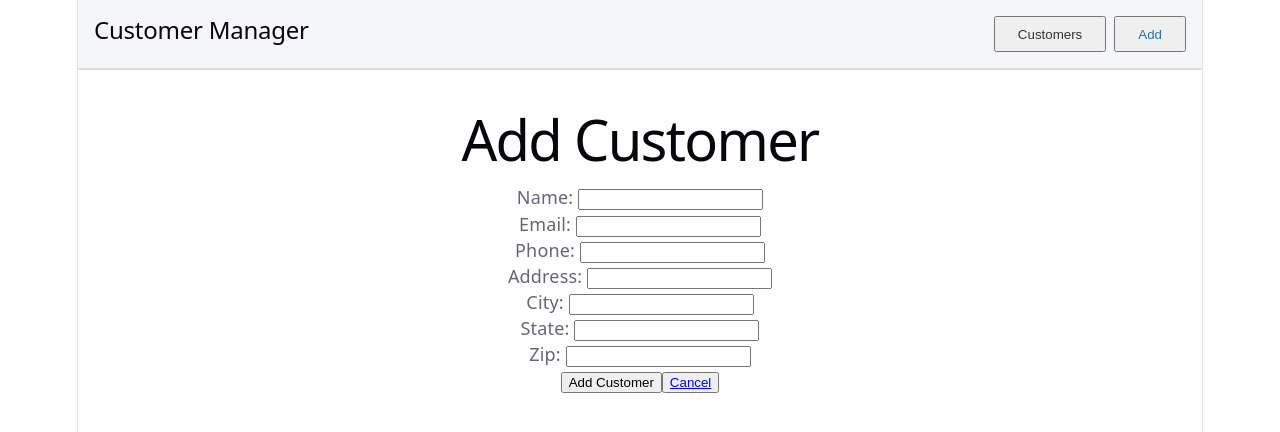
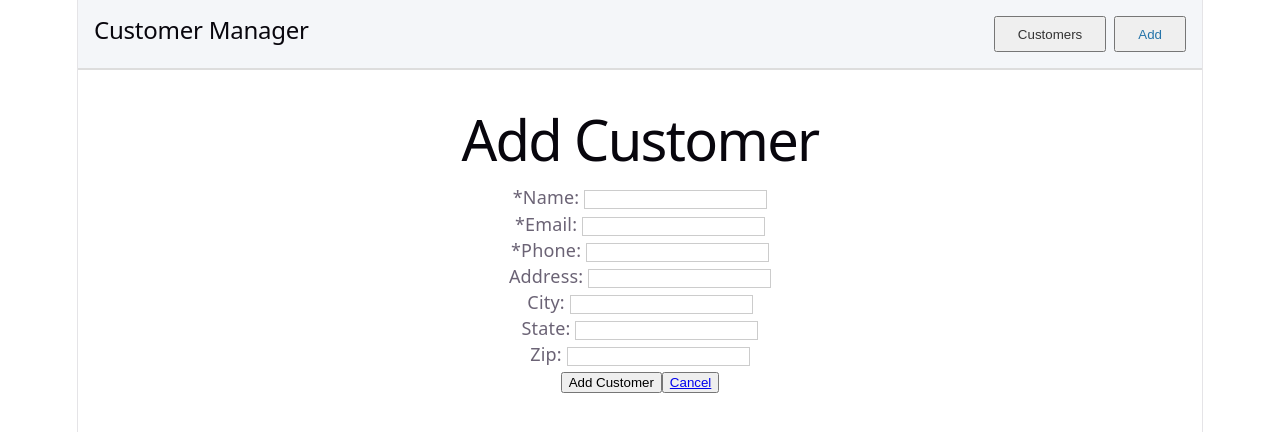
Before and after one commit to iltStudent07/capstone-two-customer-app, a React (Vite) app: page /add in a window 1280 px wide. Shown: the top 432 px of the page. Built offline with nearby package versions, Linux system fonts and the light colour scheme.

Commit message:
Add form validation

```diff
--- a/db.json
+++ b/db.json
@@ -49,6 +49,26 @@
       "city": "Boston",
       "state": "MA",
       "zip": "02108"
+    },
+    {
+      "name": "Stacy Johnson",
+      "email": "joe@example.com",
+      "phone": "777-7777",
+      "address": "123 Way Street",
+      "city": "Citytown",
+      "state": "IL",
+      "zip": "12345",
+      "id": 6
+    },
+    {
+      "name": "John Jacobs",
+      "email": "joe@example.com",
+      "phone": "123-4567",
+      "address": "132 Wallaby Way",
+      "city": "Sydney",
+      "state": "CA",
+      "zip": "67890",
+      "id": 7
     }
   ]
 }
--- a/src/components/CustomerForm.tsx
+++ b/src/components/CustomerForm.tsx
@@ -18,11 +18,76 @@ const emptyForm = {
     zip: '',
 }
 
+const emptyErrors: Record<keyof CustomerFormData, string> = {
+    name: '',
+    email: '',
+    phone: '',
+    address: '',
+    city: '',
+    state: '',
+    zip: '',
+}
+
+const stateAbbreviationPattern = /^(AL|AK|AZ|AR|CA|CO|CT|DE|FL|GA|HI|ID|IL|IN|IA|KS|KY|LA|ME|MD|MA|MI|MN|MS|MO|MT|NE|NV|NH|NJ|NM|NY|NC|ND|OH|OK|OR|PA|RI|SC|SD|TN|TX|UT|VT|VA|WA|WV|WI|WY|DC)$/i
+
 function CustomerForm({mode, initialData, onSubmit}: FormProps) {
-    //sets whether the form loads with data from a customer or an empty form based off of what mode the form is in
+    //sets whether the form loads with data from a customer or an empty form
     const [formData, setFormData] = useState<CustomerFormData>(initialData ?? emptyForm)
+    const [errors, setErrors] = useState<Record<keyof CustomerFormData, string>>(emptyErrors)
 
     type FormKey = keyof CustomerFormData
+
+    const validateField = (field: FormKey, value: string): string => {
+        const trimmedValue = value.trim()
+
+        //Form field validation
+        switch (field) {
+            case 'name':
+                if (!trimmedValue) return 'Name is required.'
+                if (!/^[A-Za-z\s]{2,}$/.test(trimmedValue)) return 'Name must be at least 2 letters.'
+                return ''
+            case 'email':
+                if (!trimmedValue) return 'Email is required.'
+                if (!/^[^\s@]+@[^\s@]+\.[^\s@]+$/.test(trimmedValue)) return 'Please enter a valid email.'
+                return ''
+            case 'phone':
+                if (!trimmedValue) return 'Phone is required.'
+                if (!/^\d{3}-\d{4}$/.test(trimmedValue)) return 'Please enter a valid phone number.'
+                return ''
+            case 'address':
+                if (!trimmedValue) return ''
+                if (!/^[A-Za-z0-9\s]+$/.test(trimmedValue)) return 'Address cannot contain special characters.'
+                return ''
+            case 'city':
+                if (!trimmedValue) return ''
+                if (!/^[A-Za-z\s]+$/.test(trimmedValue)) return 'City cannot contain special characters.'
+                return ''
+            case 'state':
+                if (!trimmedValue) return ''
+                if (!stateAbbreviationPattern.test(trimmedValue)) return 'State must be a valid 2-letter abbreviation.'
+                return ''
+            case 'zip':
+                if (!trimmedValue) return ''
+                if (!/^\d{5}$/.test(trimmedValue)) return 'Zip must be a valid 5-digit zip code.'
+                return ''
+            default:
+                return ''
+        }
+    }
+
+    const validateForm = (data: CustomerFormData): Record<keyof CustomerFormData, string> => {
+        const nextErrors: Record<keyof CustomerFormData, string> = { ...emptyErrors };
+
+        (Object.keys(data) as FormKey[]).forEach((key) => {
+            nextErrors[key] = validateField(key, data[key])
+        })
+
+        return nextErrors
+    }
+
+    const hasErrors = (validationErrors: Record<keyof CustomerFormData, string>) => {
+        return Object.values(validationErrors).some((error) => error.length > 0)
+    }
 
     //Reads the name field in each input in the form and associates each form input value with that name
     const handleChange = (event: React.ChangeEvent<HTMLInputElement>) =>{
@@ -33,41 +98,64 @@ function CustomerForm({mode, initialData, onSubmit}: FormProps) {
             ...prev,
             [key]: value,
         }))
+
+        setErrors((prev) => ({
+            ...prev,
+            [key]: '',
+        }))
     }
 
 
     async function handleSubmit(e: React.SubmitEvent<HTMLFormElement>) {
         e.preventDefault()
+
+        const validationErrors = validateForm(formData)
+        setErrors(validationErrors)
+
+        if (hasErrors(validationErrors)) {
+            return
+        }
+
         await onSubmit(formData)
     }
+
+    const getInputStyle = (field: FormKey) => ({
+        border: `1px solid ${errors[field] ? 'red' : '#ccc'}`,
+    })
 
     return (
         <div>
             <h1>{mode === 'edit' ? 'Edit Customer' : 'Add Customer' }</h1>
             <form onSubmit={handleSubmit}>
                 <div>
-                    <label>Name: </label>
+                    <label>*Name: </label>
                     <input
                     type="text"
                     name="name"
                     value={formData.name}
-                    onChange={handleChange}/>
+                    onChange={handleChange}
+                    style={getInputStyle('name')}/>
+                    {errors.name && <span style={{ color: 'red', marginLeft: '8px' }}>{errors.name}</span>}
                 </div>
                 <div>
-                    <label>Email: </label>
+                    <label>*Email: </label>
                     <input
                     type="text"
                     name="email"
                     value={formData.email}
-                    onChange={handleChange} />
+                    onChange={handleChange}
+                    style={getInputStyle('email')} />
+                    {errors.email && <span style={{ color: 'red', marginLeft: '8px' }}>{errors.email}</span>}
                 </div>
                 <div>
-                    <label>Phone: </label>
+                    <label>*Phone: </label>
                     <input
                     type="text"
                     name="phone"
                     value={formData.phone}
-                    onChange={handleChange} />
+                    onChange={handleChange}
+                    style={getInputStyle('phone')} />
+                    {errors.phone && <span style={{ color: 'red', marginLeft: '8px' }}>{errors.phone}</span>}
                 </div>
                 <div>
                     <label>Address: </label>
@@ -75,7 +163,9 @@ function CustomerForm({mode, initialData, onSubmit}: FormProps) {
                     type="text"
                     name="address"
                     value={formData.address}
-                    onChange={handleChange} />
+                    onChange={handleChange}
+                    style={getInputStyle('address')} />
+                    {errors.address && <span style={{ color: 'red', marginLeft: '8px' }}>{errors.address}</span>}
                 </div>
                 <div>
                     <label>City: </label>
@@ -83,7 +173,9 @@ function CustomerForm({mode, initialData, onSubmit}: FormProps) {
                     type="text"
                     name="city"
                     value={formData.city}
-                    onChange={handleChange} />
+                    onChange={handleChange}
+                    style={getInputStyle('city')} />
+                    {errors.city && <span style={{ color: 'red', marginLeft: '8px' }}>{errors.city}</span>}
                 </div>
                 <div>
                     <label>State: </label>
@@ -91,7 +183,9 @@ function CustomerForm({mode, initialData, onSubmit}: FormProps) {
                     type="text"
                     name="state"
                     value={formData.state}
-                    onChange={handleChange} />
+                    onChange={handleChange}
+                    style={getInputStyle('state')} />
+                    {errors.state && <span style={{ color: 'red', marginLeft: '8px' }}>{errors.state}</span>}
                 </div>
                 <div>
                     <label>Zip: </label>
@@ -99,7 +193,9 @@ function CustomerForm({mode, initialData, onSubmit}: FormProps) {
                     type="text"
                     name="zip"
                     value={formData.zip}
-                    onChange={handleChange} />
+                    onChange={handleChange}
+                    style={getInputStyle('zip')} />
+                    {errors.zip && <span style={{ color: 'red', marginLeft: '8px' }}>{errors.zip}</span>}
                 </div>
                 <button type="submit">{mode === 'edit' ? 'Update Customer' : 'Add Customer' }</button>
                 <button type="button"><Link to="/">Cancel</Link></button>
--- a/src/pages/Add.tsx
+++ b/src/pages/Add.tsx
@@ -1,9 +1,11 @@
 import CustomerForm from '../components/CustomerForm'
 import { useCustomerContext } from '../context/CustomerContext'
 import { type CustomerFormData } from '../types/customer'
+import { useNavigate } from 'react-router-dom'
 
 function Add() {
     const { dispatch } = useCustomerContext()
+    const navigate = useNavigate()
 
     async function handleAddSubmit(data: CustomerFormData) {
         const response = await fetch('/api/customers', {
@@ -14,6 +16,7 @@ function Add() {
         if (!response.ok) throw new Error('There was an error adding the customer')
         const createdCustomer = await response.json()
         dispatch({type: 'ADD_CUSTOMER', payload: createdCustomer})
+        navigate('/')
     }
 
     return (
--- a/src/pages/Edit.tsx
+++ b/src/pages/Edit.tsx
@@ -29,6 +29,7 @@ function Edit() {
         zip: currentCustomer.zip
     }
 
+    //Sends request to the server to update customer info
     async function handleEditSubmit(data: CustomerFormData) {
         const response = await fetch(`/api/customers/${id}`, {
             method: 'PUT',
@@ -43,7 +44,6 @@ function Edit() {
 
     return (
         <div>
-           <h1>Edit Placeholder</h1>
             <CustomerForm mode='edit' initialData={editData} onSubmit={handleEditSubmit}/>
         </div>
     )
```
